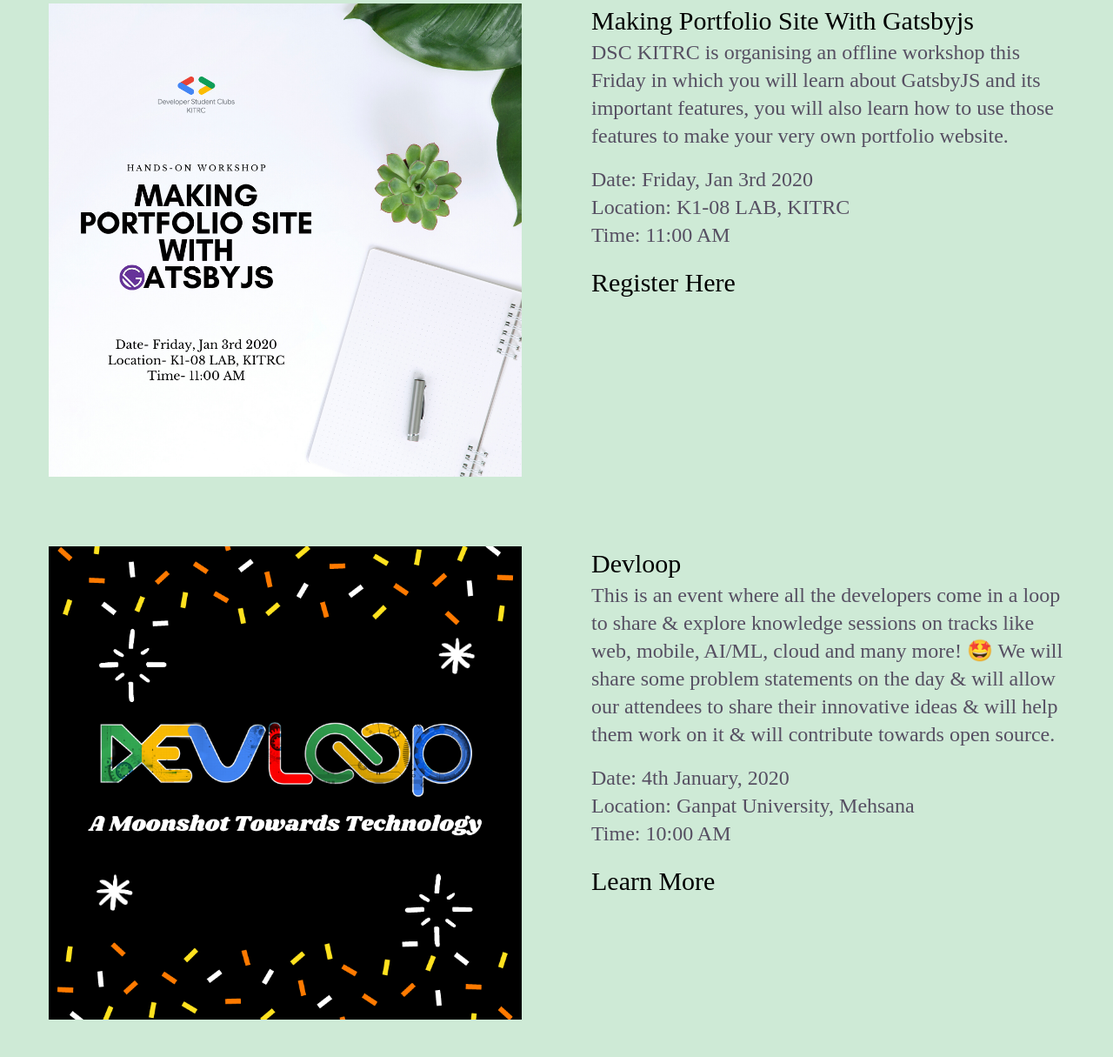
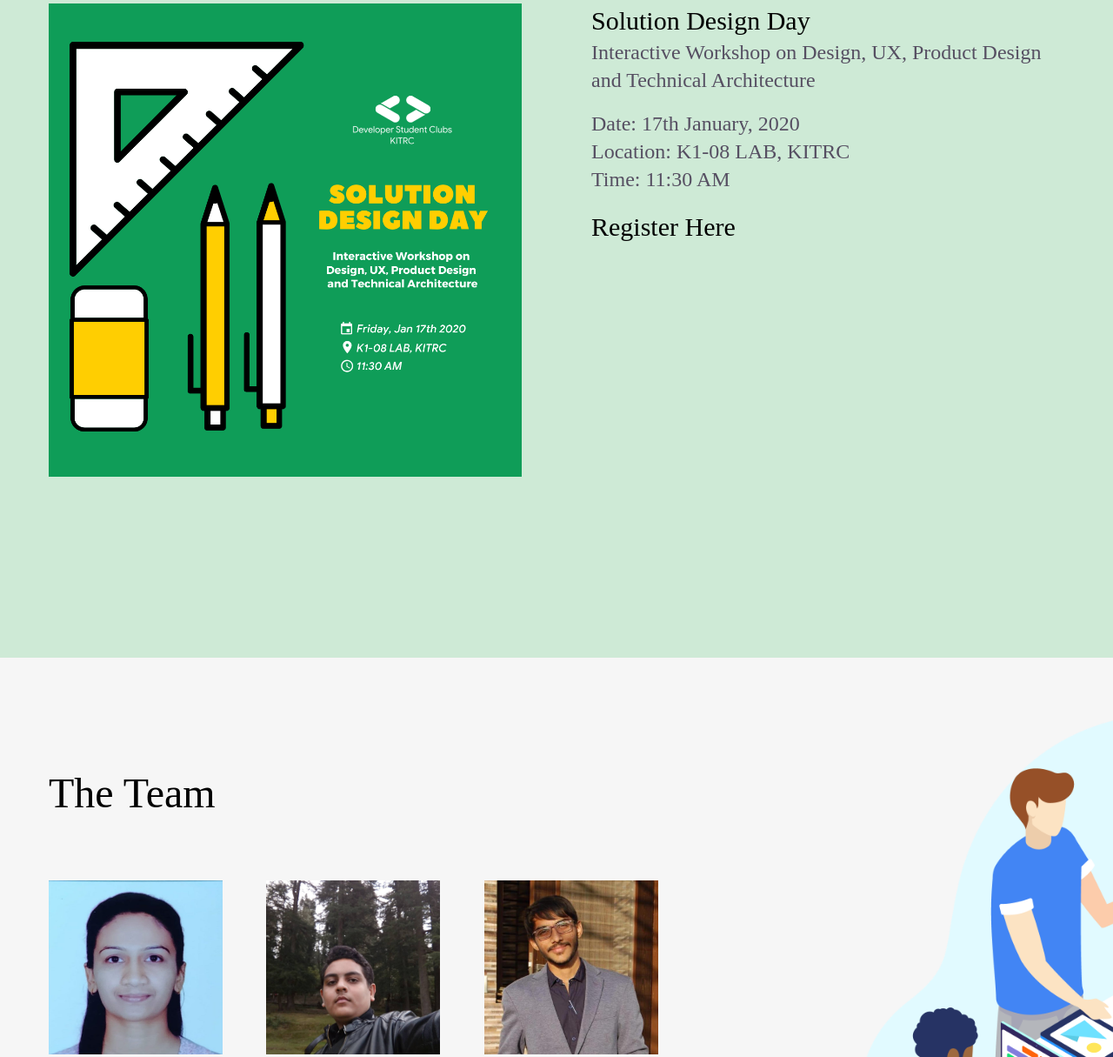
Before and after one commit to pnr-tech/dsc-kitrc-website, a Gatsby site: page / in a window 1280 px wide. Shown: the part 2359-3574 px from the top of the page at 87% size. Built offline with nearby package versions, Linux system fonts and the light colour scheme; Gatsby itself is replaced by a stand-in of ours; a web font is replaced by a local one.

Commit message:
adding sdd event

```diff
--- a/src/components/sections/Events.js
+++ b/src/components/sections/Events.js
@@ -8,26 +8,15 @@
 
 const EVENTS = [
   {
-    name: 'Making Portfolio Site With Gatsbyjs',
+    name: 'Solution Design Day',
     description:
-      "DSC KITRC is organising an offline workshop this Friday in which you will learn about GatsbyJS and its important features, you will also learn how to use those features to make your very own portfolio website.",
-    date: 'Friday, Jan 3rd 2020',
+      'Interactive Workshop on Design, UX, Product Design and Technical Architecture',
+    date: '17th January, 2020',
     location: 'K1-08 LAB, KITRC',
-    time: '11:00 AM',
-    formlink: 'https://forms.gle/ya8JpPkHNWumVupM8',
-    image: 'gatsby.png',
+    time: '11:30 AM',
+    formlink: 'https://forms.gle/dV9vZkv5rT9aAKgQA',
+    image: 'sdd.png',
     linkref: 'Register Here',
-  },
-  {
-    name: 'Devloop',
-    description:
-      'This is an event where all the developers come in a loop to share & explore knowledge sessions on tracks like web, mobile, AI/ML, cloud and many more! 🤩 We will share some problem statements on the day & will allow our attendees to share their innovative ideas & will help them work on it & will contribute towards open source.',
-    date: '4th January, 2020',
-    location: 'Ganpat University, Mehsana',
-    time: '10:00 AM',
-    formlink: 'https://mehdev.club/devloop/',
-    image: 'devloop.png',
-    linkref: 'Learn More',
   },
 ];
 
```
Also changed, not shown: src/images/events/devloop.png (deleted), src/images/events/gatsby.png (deleted), src/images/events/sdd.png (added).
